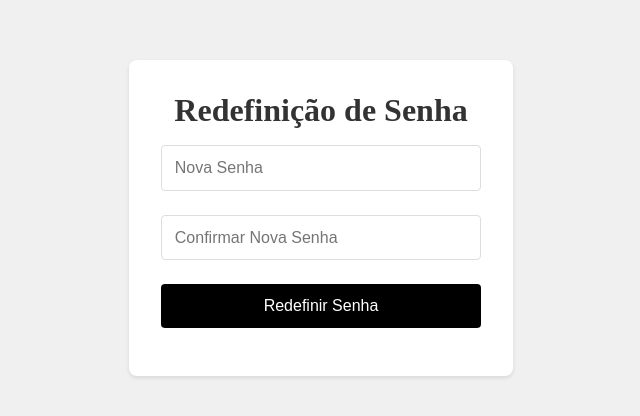
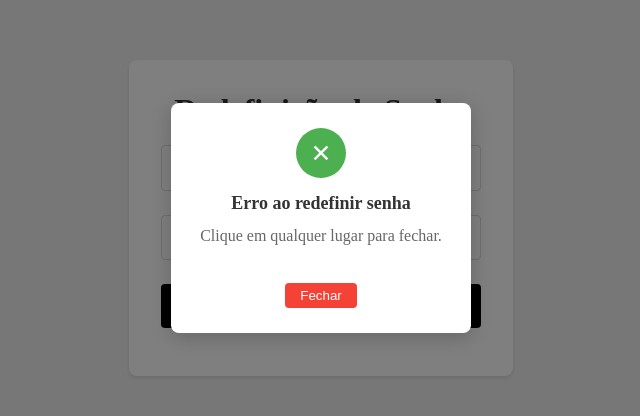
Before and after one commit to ClaudioMoraiis/ControleFinanceiroFront, a React (Vite) app: page /RedefinirSenha in a window 1280 px wide. Shown: the part 182-598 px from the top of the page, without its empty margins (319-959 px from the left). Built offline with nearby package versions, Linux system fonts and the light colour scheme.

Commit message:
Adicionado painel para respostas da API

```diff
--- a/src/Telas/EsqueceuSenha/EsqueceuSenha.jsx
+++ b/src/Telas/EsqueceuSenha/EsqueceuSenha.jsx
@@ -4,10 +4,23 @@ import './EsqueceuSenha.css';
 
 export default function EsqueceuSenha() {
     const [email, setEmail] = useState('');
+    const [loading, setLoading] = useState(false);
+    const [error, setError] = useState('');
+    const [success, setSuccess] = useState(false);
+    const [showPanel, setShowPanel] = useState(false);
+
+    const closePanel = () => {
+        setShowPanel(false);
+    };
 
     const handleSubmit = async (e) => {
         e.preventDefault();
-        await fetch(`http://192.168.18.22:8080/usuario/recuperar-senha?email=${encodeURIComponent(email)}`, {
+        setError('');
+        setSuccess(false);
+        setLoading(true);
+
+        try {
+            const response = await fetch(`http://192.168.18.22:8080/usuario/recuperar-senha?email=${encodeURIComponent(email)}`, {
                 method: "POST",
                 headers: {
                     "Content-Type": "application/json"
@@ -15,12 +28,41 @@ export default function EsqueceuSenha() {
                 body: new URLSearchParams({ email: email }),
             });
 
-        alert("Se este e-mail estiver cadastrado, você receberá um e-mail com instruções para redefinir sua senha.");
+            if (response.ok) {
+                setSuccess(true);
+                setError('');
+            } else {
+                setSuccess(false);
+                setError("Ocorreu um problema ao tentar redefinir a senha.");
+            }
+        } catch (err) {
+            setSuccess(false);
+            setError("Ocorreu um problema ao tentar redefinir a senha.");
+        }
+        setLoading(false);
+        setShowPanel(true);
         setEmail('');
-    }
+    };
 
     return (
         <div className="container">
+            {showPanel && (
+                <div className="success-panel-overlay" onClick={closePanel}>
+                    <div className="success-panel">
+                        <div className="success-icon">
+                            {success ? "✓" : "✕"}
+                        </div>
+                        <h3>
+                            {success ? "Instruções enviadas com sucesso!" : "Erro ao enviar instruções"}
+                        </h3>
+                        <p>
+                            {success ? "Confira seu e-mail para mais informações." : "Clique em qualquer lugar para fechar."}
+                        </p>
+                        <button className="close-button" onClick={closePanel}>Fechar</button>
+                    </div>
+                </div>
+            )}
+
             <div className="recovery-box">
                 <h1>Recuperação de Senha</h1>
                 <p>Digite seu e-mail para receber as instruções de recuperação</p>
@@ -37,8 +79,8 @@ export default function EsqueceuSenha() {
                         />
                     </div>
 
-                    <button type="submit" className="recovery-button">
-                        Enviar
+                    <button type="submit" className="recovery-button" disabled={loading}>
+                        {loading ? "Enviando..." : "Enviar"}
                     </button>
 
                     <Link to="/Login" className="back-link">
--- a/src/Telas/RedefinirSenha/RedefinirSenha.jsx
+++ b/src/Telas/RedefinirSenha/RedefinirSenha.jsx
@@ -9,6 +9,7 @@ export default function RedefinirSenha() {
     const [loading, setLoading] = useState(false);
     const [error, setError] = useState('');
     const [success, setSuccess] = useState(false);
+    const [showPanel, setShowPanel] = useState(false);
     const [searchParams] = useSearchParams();
     const [token, setToken] = useState('');
     const navigate = useNavigate();
@@ -19,8 +20,13 @@ export default function RedefinirSenha() {
             setToken(tokenFromUrl);
         } else {
             setError('Token inválido ou ausente!');
+            setShowPanel(true);
         }
     }, [searchParams]);
+
+    const closePanel = () => {
+        setShowPanel(false);
+    };
 
     const handleRedefinirSenha = async (event) => {
         event.preventDefault();
@@ -31,12 +37,14 @@ export default function RedefinirSenha() {
         if (!token) {
             setError('Token inválido ou ausente!');
             setLoading(false);
+            setShowPanel(true);
             return;
         }
 
         if (senha !== confirmarSenha) {
             setError('As senhas não coincidem!');
             setLoading(false);
+            setShowPanel(true);
             return;
         }
 
@@ -58,17 +66,20 @@ export default function RedefinirSenha() {
                 throw new Error(errorMessage || 'Erro ao redefinir senha!');
             }
 
-            const data = await response.text();
             setSuccess(true);
-            setError(data);
+            setError('');
             setConfirmarSenha('');
             setSenha('');
             setToken('');
-            navigate('/login');
-
-        } catch (error) {
-            console.error('Erro na requisição:', error.message);
-            setError(error.message);
+            setShowPanel(true);
+            setTimeout(() => {
+                navigate('/login');
+            }, 2000);
+        } catch (err) {
+            console.error('Erro na requisição:', err.message);
+            setError(err.message);
+            setSuccess(false);
+            setShowPanel(true);
         } finally {
             setLoading(false);
         }
@@ -76,10 +87,26 @@ export default function RedefinirSenha() {
 
     return (
         <div className="container">
+            {showPanel && (
+                <div className="success-panel-overlay" onClick={closePanel}>
+                    <div className="success-panel">
+                        <div className="success-icon">
+                            {success ? "✓" : "✕"}
+                        </div>
+                        <h3>
+                            {success ? "Senha redefinida com sucesso!" : "Erro ao redefinir senha"}
+                        </h3>
+                        <p>
+                            {success ? "Você será redirecionado para o login em alguns segundos." : "Clique em qualquer lugar para fechar."}
+                        </p>
+                        <button className="close-button" onClick={closePanel}>Fechar</button>
+                    </div>
+                </div>
+            )}
+
             <div className="recovery-box">
                 <h1>Redefinição de Senha</h1>
-                {success && <p style={{ color: 'green' }}>Senha redefinida com sucesso!</p>}
-                <form className='recovery-form' onSubmit={handleRedefinirSenha}>
+                <form className="recovery-form" onSubmit={handleRedefinirSenha}>
                     <div className="input-group">
                         <input
                             className="recovery-input"
```
Lines whose indentation alone changed are shown as unchanged.
